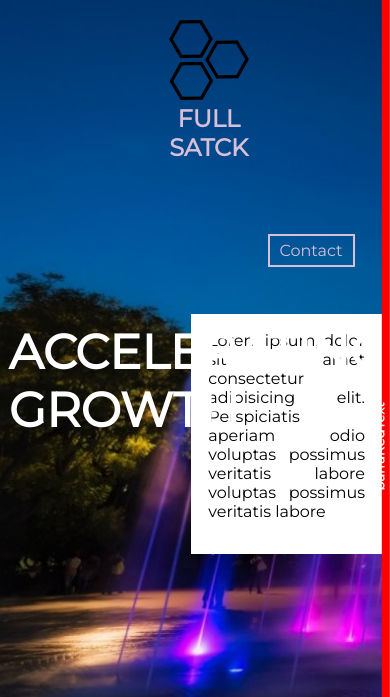
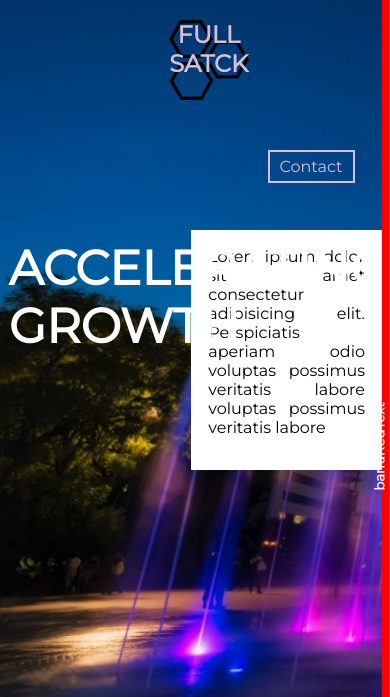
Before and after one commit to BenjaminAR/layout_1, a plain HTML site: page index.html in a window 390 px wide. Shown: the top 697 px of the page. Drawn offline with Linux system fonts and the light colour scheme.

Commit message:
responsivo 4

```diff
--- a/css/styles.css
+++ b/css/styles.css
@@ -16,10 +16,10 @@
     position: relative;
     width: 11.4%;
     top: 20px;
-
 }
 .imgIco{
-    position: relative;
+    position: absolute;
+    align-items: center;
 }
 .FS{
     position: absolute;
```
